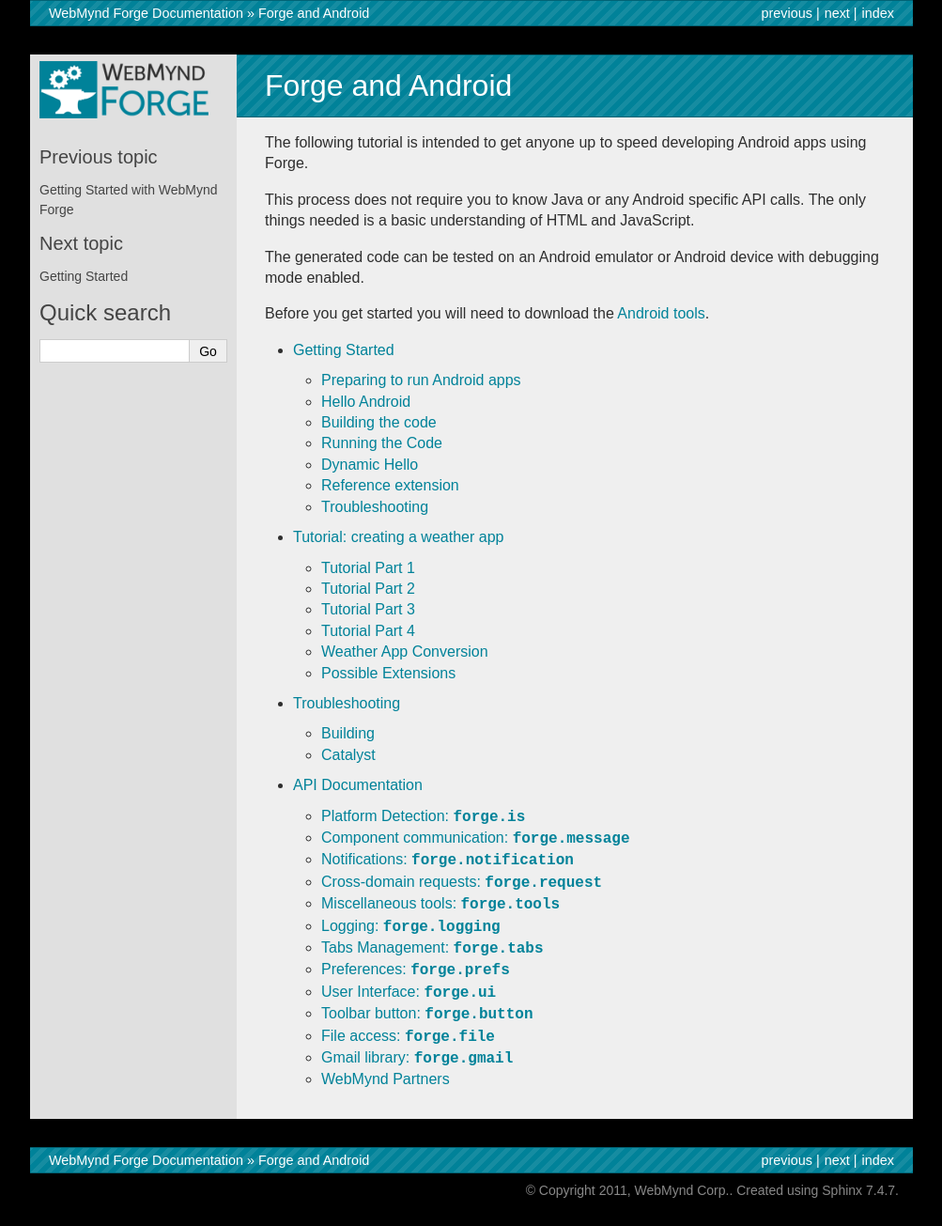
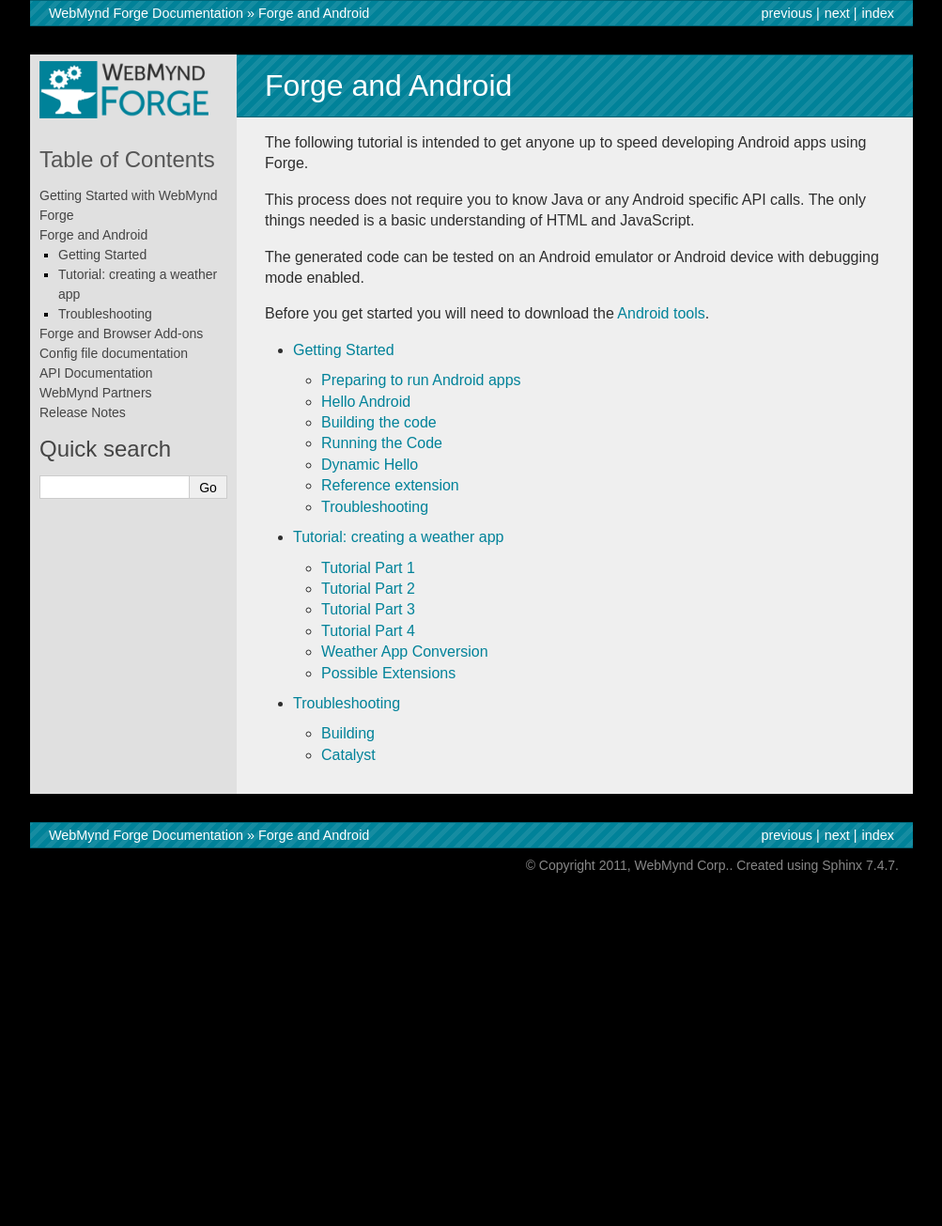
Before and after one commit to trigger-corp/Forge-Documentation, a Sphinx documentation site: the page built from source/android/index.rst, in a window 1280 px wide. Shown: the whole page at 94% size, without its empty margins (138-1141 px from the left). Built offline with Sphinx 7.4.7, drawn with Linux system fonts in a browser that asks for light colours; some web fonts are replaced; after the commit the page ends 959 px from its top, so only the background shows below that.

Commit message:
Show a global TOC on the sidebar.

```diff
--- a/source/android/index.rst
+++ b/source/android/index.rst
@@ -18,4 +18,3 @@ Before you get started you will need to download the `Android tools <http://www.
    /android/getting-started
    /weather/index
    /android/troubleshooting
-   /api/index
--- a/source/chrome/index.rst
+++ b/source/chrome/index.rst
@@ -20,4 +20,3 @@ This documentation contains information on how to set up your development enviro
   /concepts
   /weather/index
   /facenote/index
-  /api/index
--- a/source/conf.py
+++ b/source/conf.py
@@ -152,10 +152,9 @@ html_use_smartypants = False
 
 # Custom sidebar templates, maps document names to template names.
 # html_sidebars = {}
-# html_sidebars = {
-# 	'index': ['searchbox.html'],
-# 	'**': ['relations.html', 'sourcelink.html', 'searchbox.html'],
-# }
+html_sidebars = {
+	'**': ['globaltoc.html', 'searchbox.html'],
+}
 
 
 # Additional templates that should be rendered to pages, maps page names to
```
